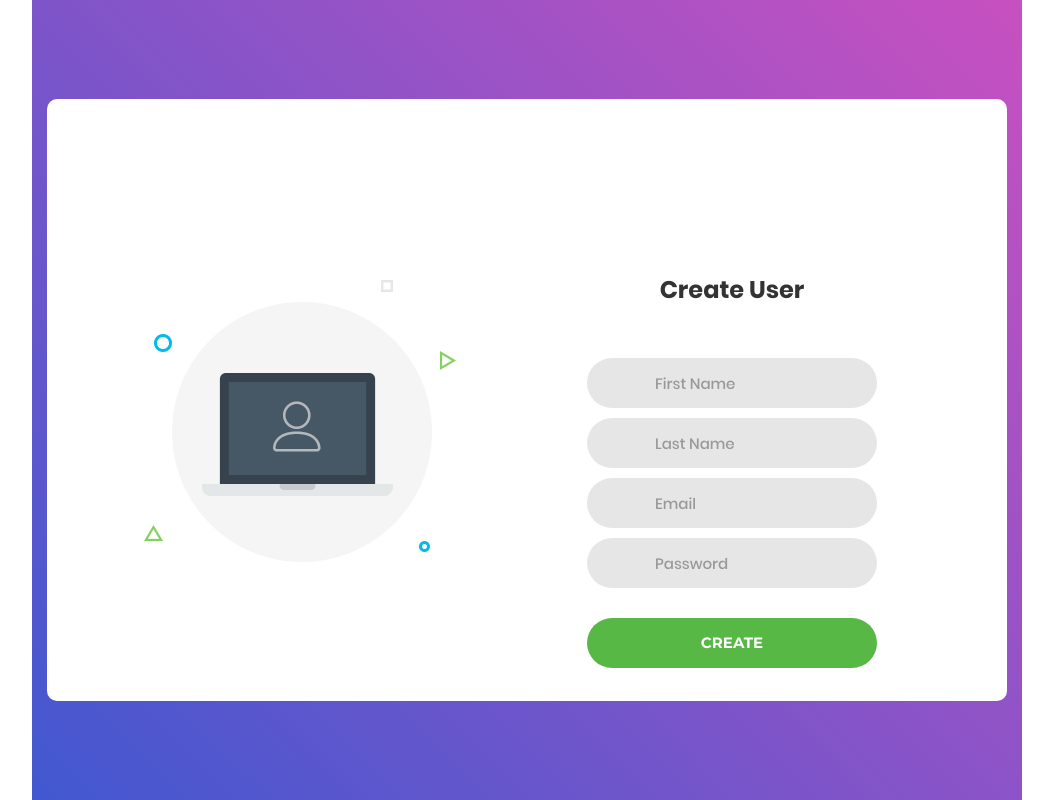
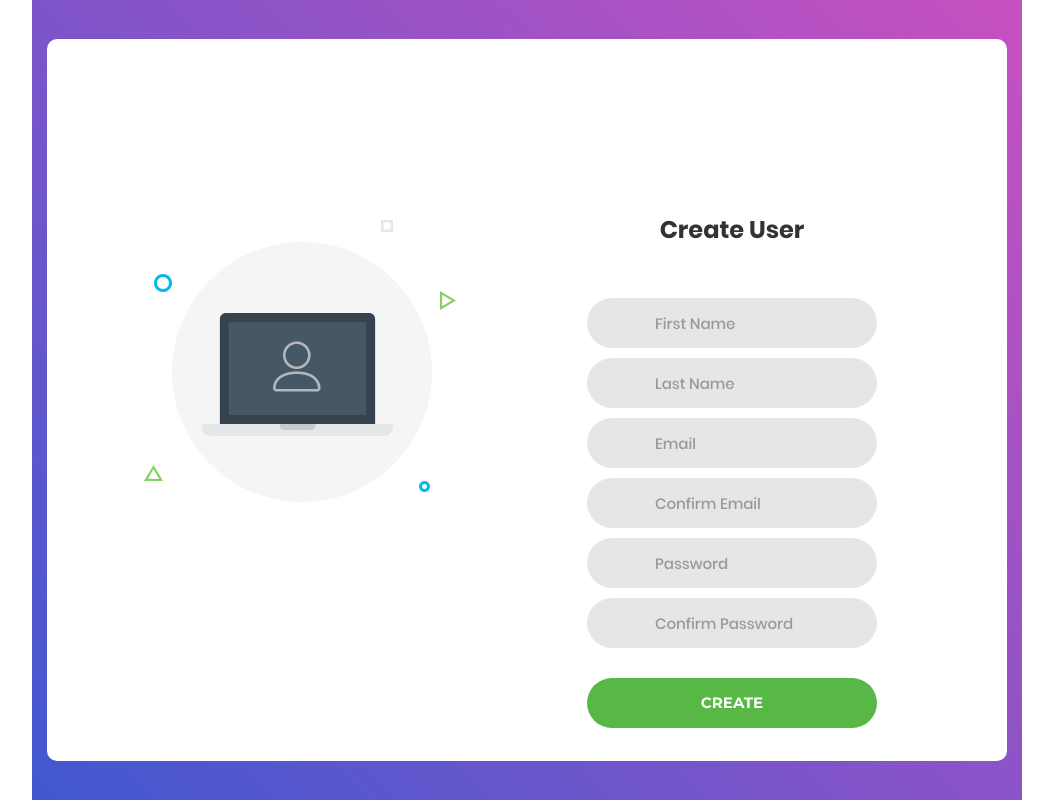
Before and after one commit to giomaldonado02/cptr335-fe-spr24, a Vue app in the folder stocks/: page /create in a window 1280 px wide. Shown: the whole page, without its empty margins (0-1053 px from the left). Built offline with nearby package versions, Linux system fonts and the light colour scheme; a web font is replaced by a local one.

Commit message:
i got the extra boxes, but I do not know how to do the matching of the passwords or anything like that.

```diff
--- a/stocks/src/views/Createuser.vue
+++ b/stocks/src/views/Createuser.vue
@@ -78,9 +78,24 @@ export default {
                        </span>
                    </div>
 
+                   <div class="wrap-input100 validate-input" data-validate = "Valid email is required: ex@abc.xyz">
+                       <input class="input100" type="text" name="email" placeholder="Confirm Email" v-model="email">
+                       <span class="focus-input100"></span>
+                       <span class="symbol-input100">
+                           <i class="fa fa-envelope" aria-hidden="true"></i>
+                       </span>
+                   </div>
 
                    <div class="wrap-input100 validate-input" data-validate = "Password is required">
                        <input class="input100" type="password" name="pass" placeholder="Password" v-model="password">
+                       <span class="focus-input100"></span>
+                       <span class="symbol-input100">
+                           <i class="fa fa-lock" aria-hidden="true"></i>
+                       </span>
+                   </div>
+
+                   <div class="wrap-input100 validate-input" data-validate = "Password is required">
+                       <input class="input100" type="password" name="pass" placeholder="Confirm Password" v-model="password">
                        <span class="focus-input100"></span>
                        <span class="symbol-input100">
                            <i class="fa fa-lock" aria-hidden="true"></i>
```
